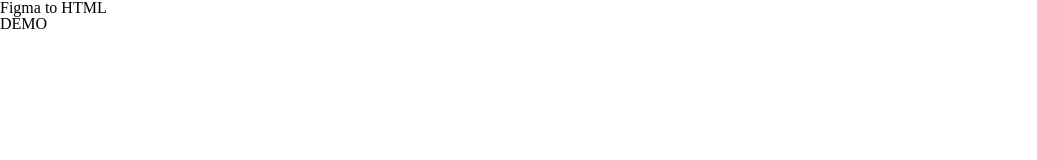
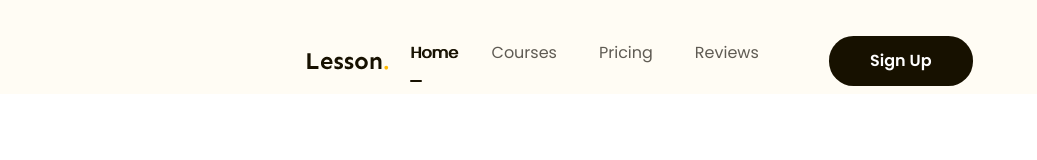
Before and after one commit to kietvobeou/Figma-to-HTML-1, a plain HTML site: page index.html in a window 1280 px wide. Shown: the top 160 px of the page, without its empty margins (0-1037 px from the left). Drawn offline with Linux system fonts and the light colour scheme.

Commit message:
P3 Header

```diff
--- a/assets/css/style.css
+++ b/assets/css/style.css
@@ -7,4 +7,83 @@ html {
 }
 body {
   font-size: 1.6rem;
+  font-family: "Poppins", sans-serif;
 }
+
+/* common */
+a {
+  text-decoration: none;
+}
+
+.main-content {
+  width: 1170px;
+  max-width: calc(100% - 48%);
+  margin-left: auto;
+  margin-right: auto;
+}
+
+.header {
+  background: #fffcf4;
+}
+
+.header.fixed {
+  position: sticky;
+  top: -28px;
+}
+.header .header-body {
+  display: flex;
+  align-items: center;
+  padding: 36px 0px 8px;
+}
+.nav {
+  margin-left: auto;
+}
+.nav ul {
+  display: flex;
+}
+.nav a {
+  color: #5f5b53;
+  font-size: 1.6rem;
+  padding: 8px 21px;
+  position: relative;
+}
+
+.nav li.active a,
+.nav a:hover {
+  color: #171100;
+  /* font-weight: 600; */
+  text-shadow: 1px 0px 0 currentColor;
+}
+
+.nav li.active a::after {
+  position: absolute;
+  left: 21px;
+  bottom: 6px;
+  content: "";
+  display: block;
+  width: 12px;
+  height: 2px;
+  border-radius: 1px;
+  background: #171100;
+}
+
+.btn {
+  display: inline-block;
+  min-width: 118px;
+  padding: 0 16px;
+  line-height: 50px;
+  color: #fff;
+  text-align: center;
+  font-size: 1.6rem;
+  font-weight: 600;
+  border-radius: 24.5px;
+  background: #171100;
+}
+
+.header .btn-sign-up {
+  min-width: 144px;
+}
+
+.header .action {
+  margin-left: 49px;
+}
--- a/index.html
+++ b/index.html
@@ -5,12 +5,39 @@
     <meta name="viewport" content="width=device-width, initial-scale=1.0" />
     <!-- Reset CSS  -->
     <link rel="stylesheet" href="./assets/css/reset.css" />
+    <!-- Embed Font -->
+    <link rel="preconnect" href="https://fonts.googleapis.com" />
+    <link rel="preconnect" href="https://fonts.gstatic.com" crossorigin />
+    <link
+      href="https://fonts.googleapis.com/css2?family=Poppins:ital,wght@0,400;0,500;0,600;0,700;1,400&family=Sen:wght@700&display=swap"
+      rel="stylesheet"
+    />
     <!-- Style -->
     <link rel="stylesheet" href="./assets/css/style.css" />
     <title>Figma to HTML #1</title>
   </head>
-  <body>
-    <h1>Figma to HTML</h1>
-    <h2>DEMO</h2>
+  <body style="height: 10000px">
+    <!-- Header -->
+    <header class="header fixed">
+      <div class="main-content">
+        <div class="header-body">
+          <!-- Logo -->
+          <img src="./assets/img/Logo.svg" alt="Lesson" class="logo" />
+          <!-- Nav -->
+          <nav class="nav">
+            <ul>
+              <li class="active"><a href="#!">Home</a></li>
+              <li><a href="#!">Courses</a></li>
+              <li><a href="#!">Pricing</a></li>
+              <li><a href="#!">Reviews</a></li>
+            </ul>
+          </nav>
+          <!-- Btn Action -->
+          <div class="action">
+            <a href="#!" class="btn btn-sign-up">Sign Up</a>
+          </div>
+        </div>
+      </div>
+    </header>
   </body>
 </html>
```
Also changed, not shown: assets/img/Logo.svg (added).
